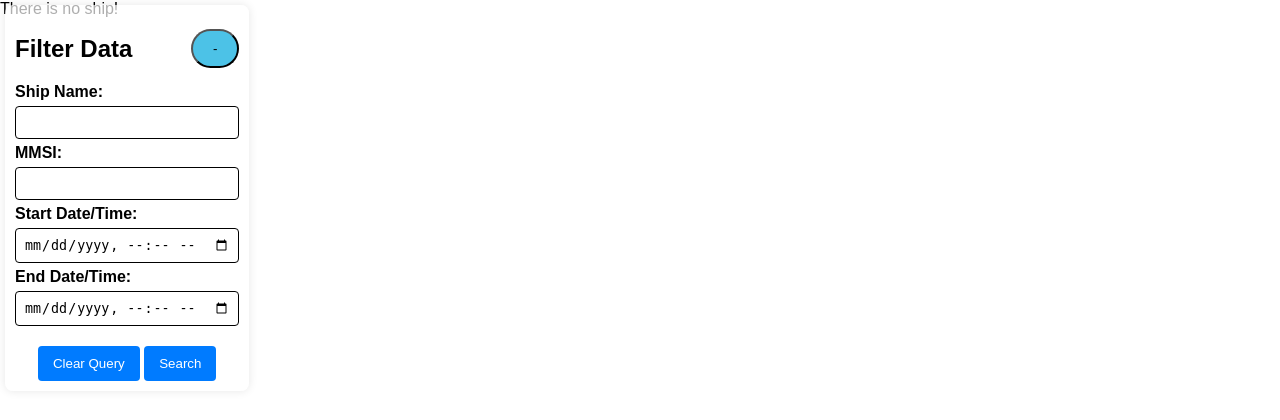
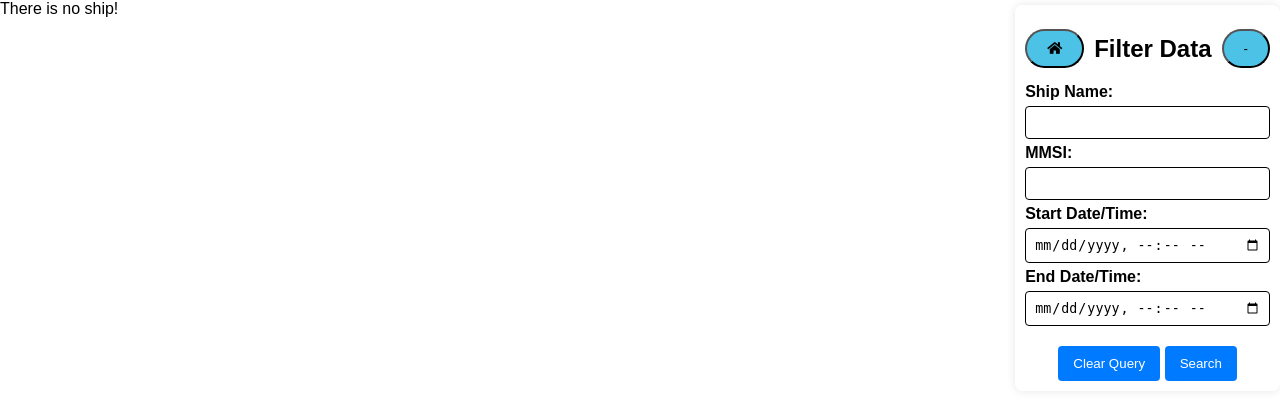
Before and after one commit to cadzchua/LocateTheShip, a Flask app: page /map in a window 1280 px wide; the page is wider, and only the part inside the window is pictured. Shown: the top 420 px of that part. Run offline with Flask 3, Linux system fonts and the light colour scheme; data that the repository does not hold is empty; some libraries are stand-ins or nearby versions.

Commit message:
feat: added home button

```diff
--- a/application/flaskapp.py
+++ b/application/flaskapp.py
@@ -116,9 +116,9 @@ def map_plot(query_result):
         # Create ship icon marker
         ship_icon_path = "static/images/ship.png"
         ship_icon_with_name_html = f"""
-        <div style="position:relative;text-align:center;">
-            <img src="{ship_icon_path}" style="width:30px;height:30px;">
-            <div style="position:absolute; bottom:-30px; width: 100%; left: 0; transform: translateX(-50%);">{ship_name.strip()}</div>
+        <div style="position:relative; text-align:center;">
+            <img src="{ship_icon_path}" style="width:30px; height:30px;">
+            <div>{ship_name.strip()}</div>
         </div>
         """
 
--- a/application/static/css/index_style.css
+++ b/application/static/css/index_style.css
@@ -13,11 +13,10 @@ body {
     z-index: 1;
 }
 
-
 .filter-forms {
     position: absolute;
     top: 0;
-    left: 0;
+    right: 0;
     z-index: 2;
     padding: 10px;
     background-color: #ffffffae;
@@ -71,17 +70,23 @@ input[type="datetime-local"] {
     align-items: center;
 }
 
-.filter-header button {
+#myButton2 {
     margin-left: 10px;
 }
 
+#myButton {
+    margin-right: 10px;
+}
+
 .filter-form {
-    transition: height 1s cubic-bezier(1, -0.55, 0.265, 1.55);
+    max-height: 1000px;
+    height: auto;
+    overflow: hidden;
+    transition: overflow .5s ease-in-out, max-height .5s ease-in-out;
 }
 
 .minimized {
-    height: 0;
-    overflow: hidden;
+    max-height: 0;
     padding: 0;
 }
 
--- a/application/static/js/script.js
+++ b/application/static/js/script.js
@@ -14,10 +14,15 @@ function clearFormData() {
 }
 
 function toggleForm() {
-    var form = document.getElementById("filterForm");
-    form.classList.toggle("minimized");
+    var form = document.querySelector('.filter-form');
+    var button = document.getElementById('myButton2');
+    form.classList.toggle('minimized');
+    if (form.classList.contains('minimized')) {
+        button.textContent = '+';
+    } else {
+        button.textContent = '-';
+    }
 }
-
 window.onload = function() {
     var savedFormData = localStorage.getItem("formData");
     if (savedFormData) {
@@ -30,10 +35,5 @@ window.onload = function() {
 };
 
 document.getElementById("myButton").addEventListener("click", function() {
-    var button = document.getElementById("myButton");
-    if (button.textContent === "+") {
-        button.textContent = "-";
-    } else {
-        button.textContent = "+";
-    }
+    window.location.href = "/";
 });
--- a/application/templates/index.html
+++ b/application/templates/index.html
@@ -6,6 +6,7 @@
     <meta name="viewport" content="width=device-width, initial-scale=1">
     <title>Ship Map</title>
     <link rel="stylesheet" type="text/css" href="{{ url_for('static', filename='css/index_style.css') }}">
+    <link rel="stylesheet" href="https://cdnjs.cloudflare.com/ajax/libs/font-awesome/5.15.4/css/all.min.css">
 </head>
 <body>
     <div class="map-container">
@@ -13,8 +14,11 @@
     </div>
     <div class="filter-forms">
         <div class="filter-header">
+            <button class="button1" id="myButton">
+                <i class="fas fa-home"></i>
+            </button>
             <h2>Filter Data</h2>
-            <button class="button1" id="myButton" onclick="toggleForm()">-</button>
+            <button class="button1" id="myButton2" onclick="toggleForm()">-</button>
         </div>
         <form id="filterForm" action="/filter" method="post" class="filter-form" onsubmit="submitForm(event)">
             <div class="form-group">
```
